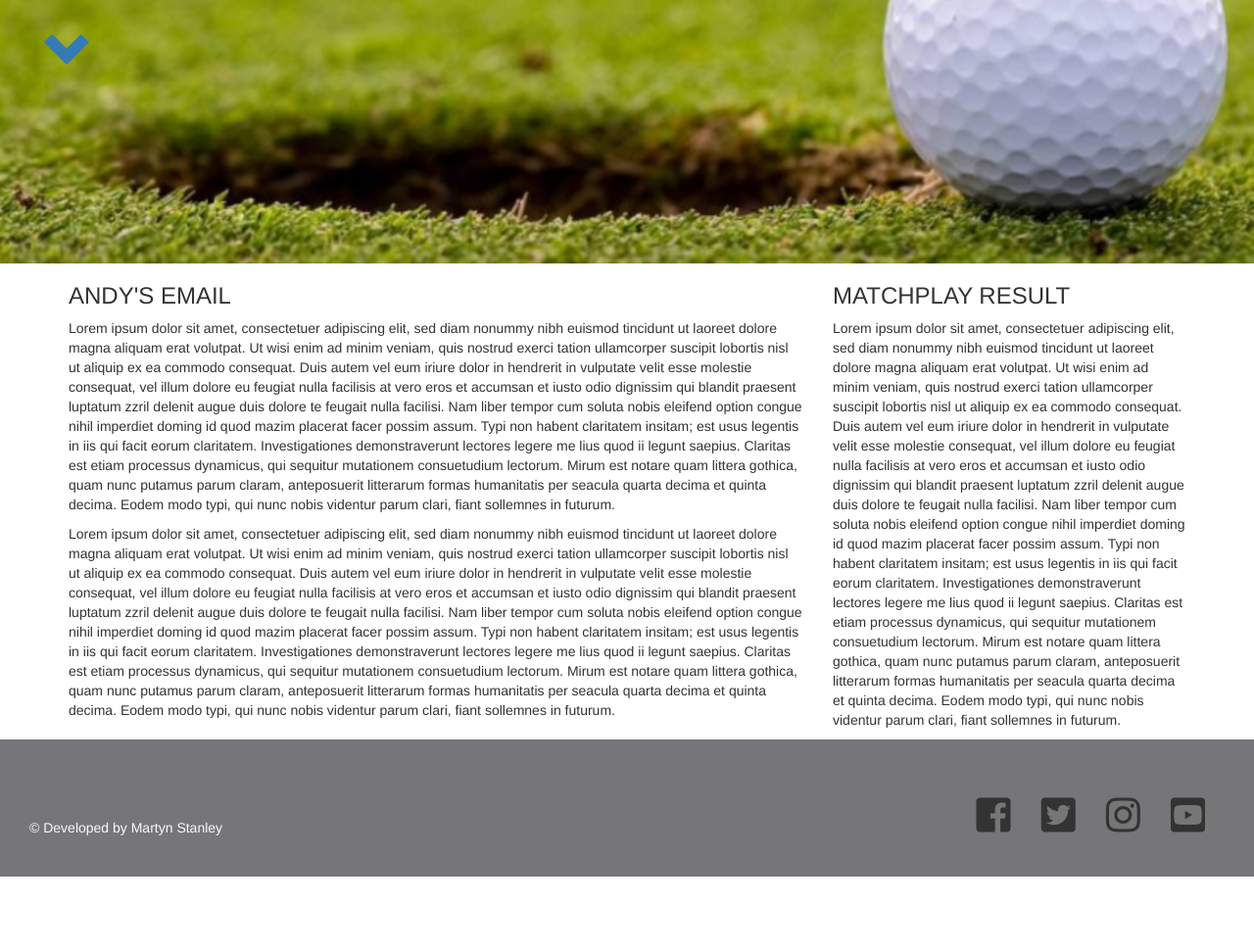
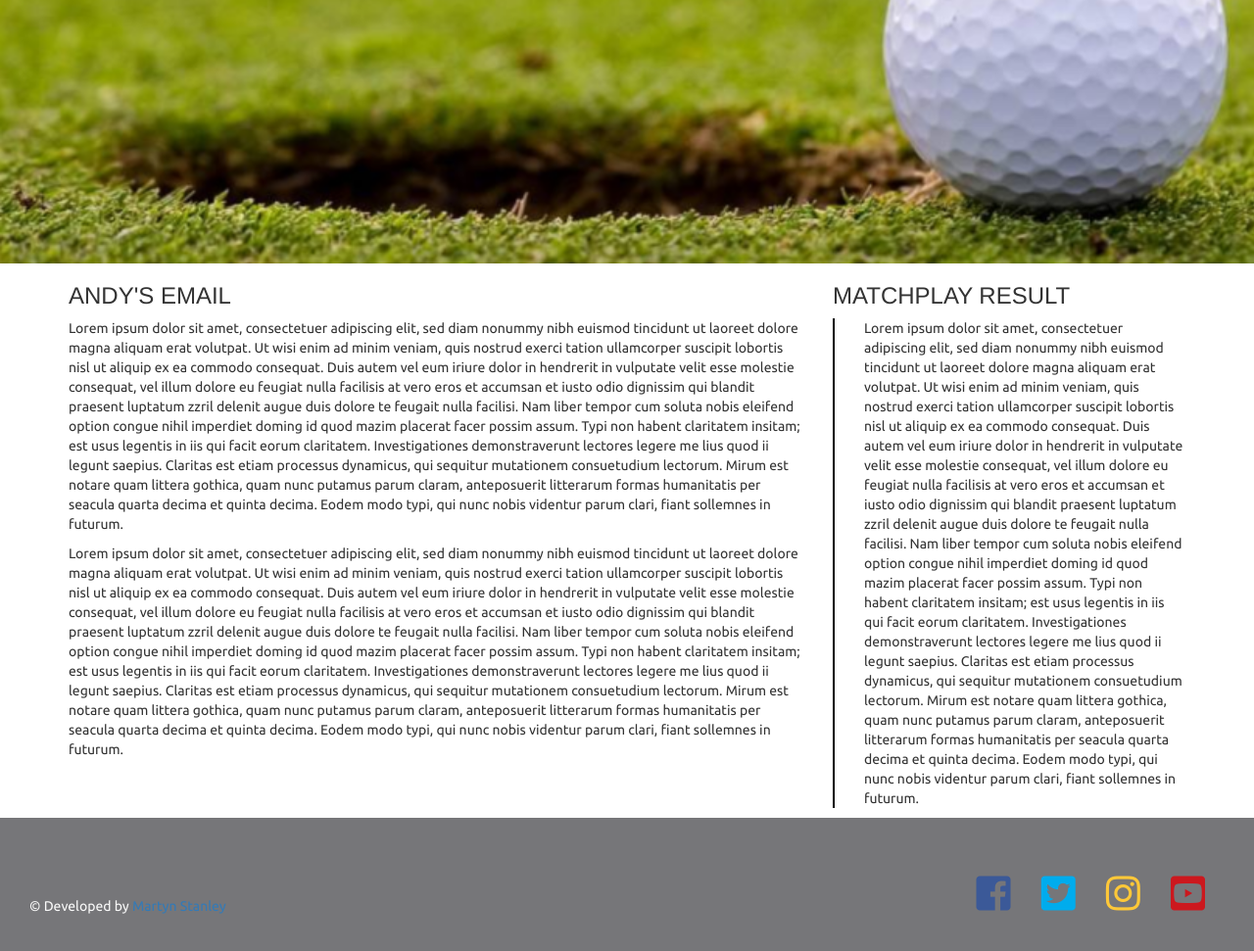
Before and after one commit to 4rc4ngel/golf_project, a plain HTML site: page index.html in a window 1280 px wide. Shown: the part 371-1342 px from the top of the page at 98% size. Before the commit the page ends 1266 px from the top, so only its background shows below. Drawn offline with nearby package versions, Linux system fonts and the light colour scheme; a web font is replaced by a local one.

Commit message:
improved social icons

```diff
--- a/assets/css/styles.css
+++ b/assets/css/styles.css
@@ -1,4 +1,4 @@
-@import url('https://fonts.googleapis.com/css?family=Roboto:100,200,300,400,500,600,700,800|Patua+one:100,200,300,400,500,600,700');
+@import url('https://fonts.googleapis.com/css?family=Ubuntu:100,200,300,400,500,600,700,800');
 
 /*----------------------------------------------------------------------heading */
 
@@ -11,6 +11,15 @@
 .para-image{
     float: left;
     padding-right: 30px;
+}
+
+p{
+    font-family: "Ubuntu";
+}
+
+.matchplay{
+    border-left: solid black 2px;
+    padding-left: 30px;
 }
 
 /* -------------------------------------------------------------------- Golf Quote */
@@ -101,6 +110,42 @@ footer{
     padding-right: 20px;
 }
 
+.fa-facebook-square{
+    color: #3b5998;
+}
+
+.fa-twitter-square{
+    color: #00aced;
+}
+
+.fa-instagram{
+    color: #ffc838;
+}
+
+.fa-youtube-square{
+    color: #cc181e;
+}
+
+.fa-facebook-square:hover{
+    color: #293e6a;
+    transform: scale(2,2)
+}
+
+.fa-twitter-square:hover{
+    color: #00678e;
+    transform: scale(2,2)
+}
+
+.fa-instagram:hover{
+    color: #b28c27;
+    transform: scale(2,2)
+}
+
+.fa-youtube-square:hover{
+    color: #8e1015;
+    transform: scale(2,2)
+}
+
 /* -------------------------------------------------------------------- carousel*/
 
 .slides{
--- a/index.html
+++ b/index.html
@@ -3,8 +3,8 @@
 <head>
     <link rel="stylesheet" href="https://maxcdn.bootstrapcdn.com/bootstrap/3.3.7/css/bootstrap.min.css" type="text/css" />
     <link href="https://use.fontawesome.com/releases/v5.0.6/css/all.css" rel="stylesheet">
-    <link rel="stylesheet" href="https://cdnjs.cloudflare.com/ajax/libs/hover.css/2.1.1/css/hover-min.css" type="text/css" />
     <link rel="stylesheet" href="assets/css/styles.css" type="text/css" />
+    <meta name="viewport" content="width=device-width, initial-scale=1">
     <title></title>
 </head>
 <body>
@@ -25,15 +25,13 @@
     <section>
         <div class="container-fluid golf-quote">
                 <p>"Golf is a game that is played on a five-inch course - <br>the distance between your ears. " <br>-Bobby Jones</p>
-            <p class="arrow-style">
-                <a href="#todays-winner"><span class="down-to-winner glyphicon glyphicon-chevron-down"></span></a>
-            </p>
+
         </div>
         <article class="container">
             <div class="row">
                 <div class="col-xs-8">
                     <h3 class="uppercase">Andy's email</h3>
-                    <p>Lorem ipsum dolor sit amet, consectetuer adipiscing elit,
+                    <p class="roboto">Lorem ipsum dolor sit amet, consectetuer adipiscing elit,
                     sed diam nonummy nibh euismod tincidunt ut laoreet dolore
                     magna aliquam erat volutpat. Ut wisi enim ad minim veniam,
                     quis nostrud exerci tation ullamcorper suscipit lobortis nisl
@@ -76,7 +74,7 @@
                 </div>
                 <div class="col-xs-4">
                     <h3 class="uppercase">Matchplay Result</h3>
-                    <p>Lorem ipsum dolor sit amet, consectetuer adipiscing elit,
+                    <p class="matchplay">Lorem ipsum dolor sit amet, consectetuer adipiscing elit,
                     sed diam nonummy nibh euismod tincidunt ut laoreet dolore
                     magna aliquam erat volutpat. Ut wisi enim ad minim veniam,
                     quis nostrud exerci tation ullamcorper suscipit lobortis nisl
@@ -105,16 +103,16 @@
         <div class="row">
             <div class="col-xs-4">
 
-                <p class="footer-text">&copy; Developed by Martyn Stanley</p>
+                <p class="footer-text">&copy; Developed by <a href="#">Martyn Stanley</a></p>
             </div>
             <div class="col-xs-4">
 
             </div>
             <div class="col-xs-4 icons-style">
-                <i class="fab fa-facebook-square"></i>
-                <i class="fab fa-twitter-square"></i>
-                <i class="fab fa-instagram"></i>
-                <i class="fab fa-youtube-square"></i>
+                <a href="#"><i class="fab fa-facebook-square"></i></a>
+                <a href="#"><i class="fab fa-twitter-square"></i></a>
+                <a href="#"><i class="fab fa-instagram"></i></a>
+                <a href="#"><i class="fab fa-youtube-square"></i></a>
             </div>
         </div>
     </footer>
```
Also changed, not shown: about.html (+6 -8 lines), join.html (+6 -8 lines), players.html (+6 -8 lines).
